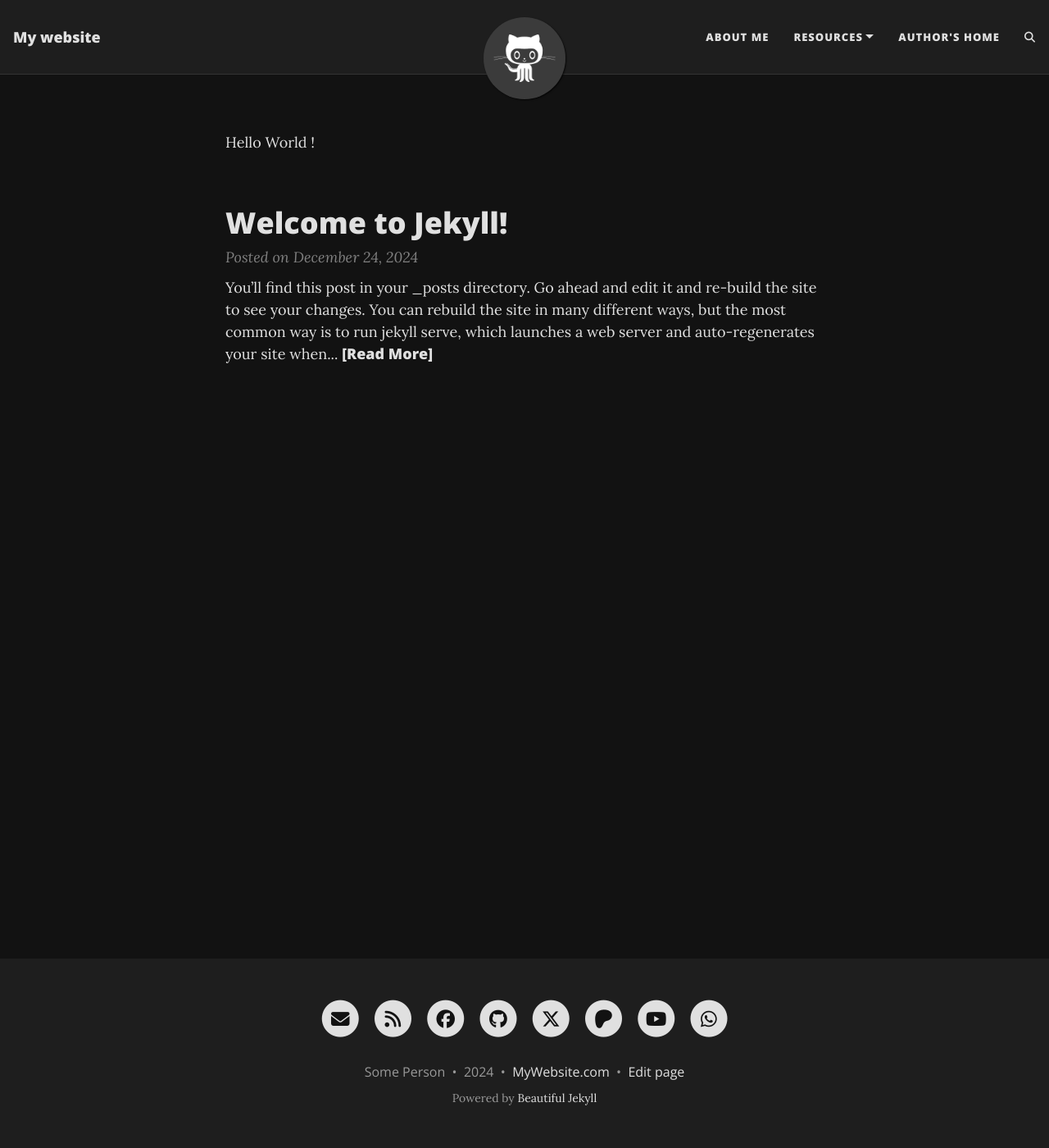
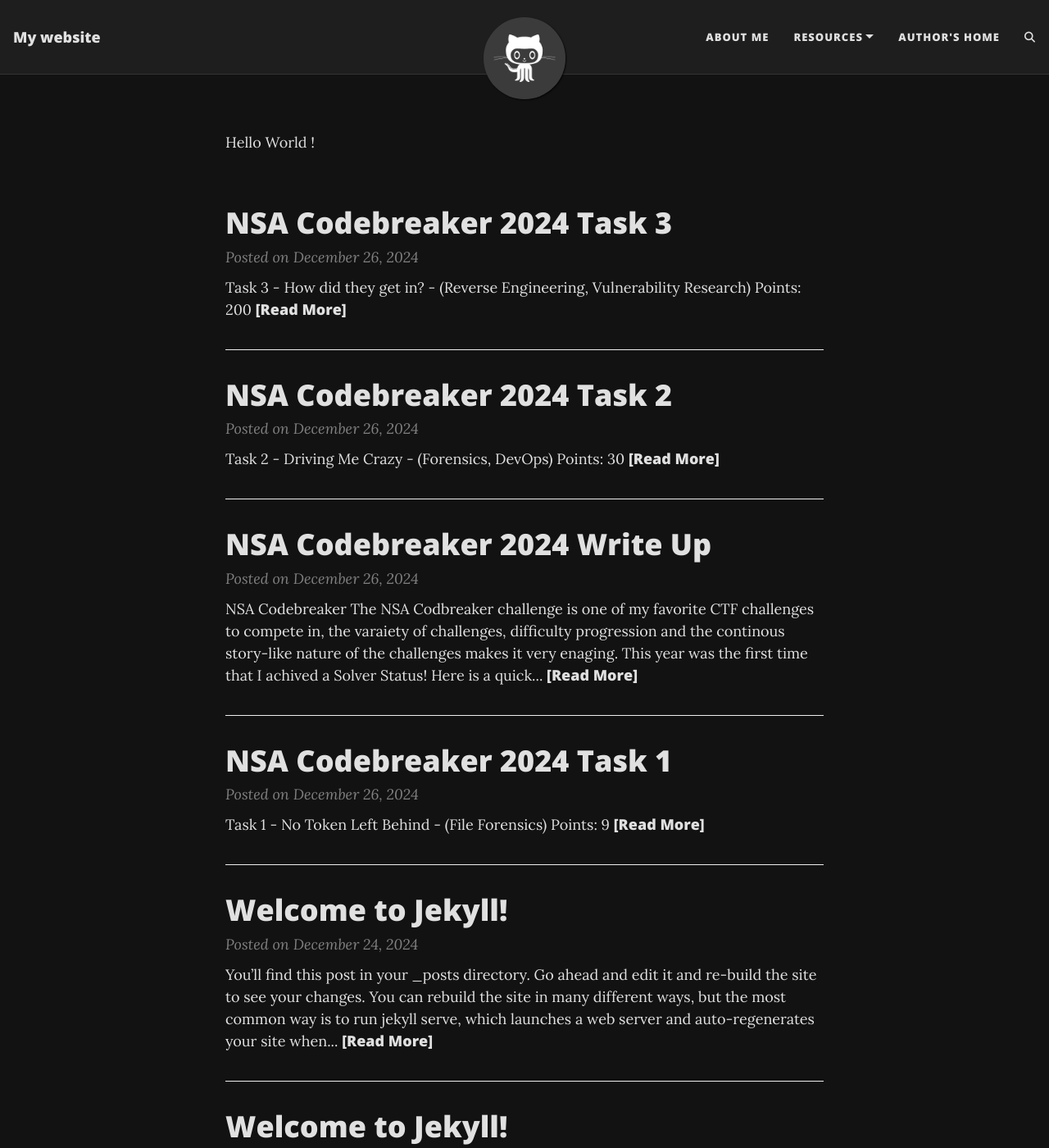
Before and after one commit to EthanFlowers/EthanFlowers.github.io, a Jekyll site: the page built from index.markdown, in a window 1280 px wide and 1400 px high. Shown: the whole window at 82% size. Built offline with Jekyll 4.4.1, drawn with Linux system fonts in a browser that asks for light colours; the list of posts is cut into pages by our own code; comment, search, counter and statistics services are not loaded; part of the change alters nothing that is shown; some of the changed text lies outside the part shown.

Commit message:
added t3

````diff
--- a/_config.yml
+++ b/_config.yml
@@ -144,7 +144,7 @@ navbar-border-col: "#333333"
 footer-col: "#1E1E1E"
 footer-text-col: "#999999"
 footer-link-col: "#E0E0E0"
-footer-hover-col: "#66B3FF"
+footer-hover-col: "#66B3FFf"
 
 # Alternatively, the navbar, footer, and page background can be set to an image
 # instead of colour
--- /dev/null
+++ b/_posts/2024-02-02-aaa.md
@@ -0,0 +1,37 @@
+---
+layout: post
+title:  "Welcome to Jekyll!"
+date:   2024-02-02 20:41:04 -0500
+categories: jekyll update
+---
+You’ll find this post in your `_posts` directory. Go ahead and edit it and re-build the site to see your changes. You can rebuild the site in many different ways, but the most common way is to run `jekyll serve`, which launches a web server and auto-regenerates your site when a file is updated.
+
+Jekyll requires blog post files to be named according to the following format:
+
+`YEAR-MONTH-DAY-title.MARKUP`
+
+Where `YEAR` is a four-digit number, `MONTH` and `DAY` are both two-digit numbers, and `MARKUP` is the file extension representing the format used in the file. After that, include the necessary front matter. Take a look at the source for this post to get an idea about how it works.
+
+Jekyll also offers powerful support for code snippets:
+
+{% highlight ruby %}
+def print_hi(name)
+  puts "Hi, #{name}"
+end
+print_hi('Tom')
+#=> prints 'Hi, Tom' to STDOUT.
+{% endhighlight %}
+
+```ruby
+def print_hi(name)
+  puts "Hi, #{name}"
+end
+print_hi('Tom')
+#=> prints 'Hi, Tom' to STDOUT.
+```
+
+Check out the [Jekyll docs][jekyll-docs] for more info on how to get the most out of Jekyll. File all bugs/feature requests at [Jekyll’s GitHub repo][jekyll-gh]. If you have questions, you can ask them on [Jekyll Talk][jekyll-talk].
+
+[jekyll-docs]: https://jekyllrb.com/docs/home
+[jekyll-gh]:   https://github.com/jekyll/jekyll
+[jekyll-talk]: https://talk.jekyllrb.com/
--- /dev/null
+++ b/_posts/2024-12-26-nsa-codebreaker24-task1.markdown
@@ -0,0 +1,46 @@
+---
+layout: post
+title:  "NSA Codebreaker 2024 Task 1"
+date:   2024-12-26 08:41:04 -0500
+categories: ctf nsacodebreaker writeup
+---
+
+# Task 1 - No Token Left Behind - (File Forensics)
+## Points: 9
+
+#### Description:
+> Aaliyah is showing you how Intelligence Analysts work. She pulls up a piece of intelligence she thought was interesting. It shows that APTs are interested in acquiring hardware tokens used for accessing DIB networks. Those are generally controlled items, how could the APT get a hold of one of those?
+> DoD sometimes sends copies of procurement records for controlled items to the NSA for analysis. Aaliyah pulls up the records but realizes it’s in a file format she’s not familiar with. Can you help her look for anything suspicious?
+> If DIB companies are being actively targeted by an adversary the NSA needs to know about it so they can help mitigate the threat.
+> Help Aaliyah determine the outlying activity in the dataset given
+
+#### Downloads:
+
+    DoD procurement records (shipping.db)
+
+#### Prompt:
+
+    Provide the order id associated with the order most likely to be fraudulent.
+
+### File Analysis
+Taking a look of the file type,
+```
+bash> file shipping.db
+shipping.db: Zip data (MIME type "application/vnd.oasis.O"?)
+```
+based on this output I tried to unzip the file.
+
+![alt text](/assets/img/nsa_24/task1-1.png)
+
+We got a collection of files that seem to make up a spreadsheet. Opening up the file with LibreOffice Calc we get the option to repair and open the file.
+
+Upon repairing the file we get Doc with a table that has all of the data. Copying this to LibreOffice Calc we can start filtering and viewing the data.
+
+### Data Analysis
+Looking at the data there are many repeated entries that show a pattern for each company. Removing the rows that change between each transaction, then removing all duplicate rows we are left with
+
+![alt text](/assets/img/nsa_24/task1-2.png)
+
+We can see that there is only one outlier, one of the orders for Guardian Armaments! Grabbing the order number that has a different address from all the other ones gives us our flag !
+
+`GUA0213759`
--- /dev/null
+++ b/_posts/2024-12-26-nsa-codebreaker24.markdown
@@ -0,0 +1,26 @@
+---
+layout: post
+title:  "NSA Codebreaker 2024 Write Up"
+date:   2024-12-26 08:41:04 -0500
+categories: ctf nsacodebreaker writeup
+---
+
+# NSA Codebreaker
+The NSA Codbreaker challenge is one of my favorite CTF challenges to compete in, the varaiety of challenges, difficulty progression and the continous story-like nature of the challenges makes it very enaging. This year was the first time that I achived a `Solver Status`! Here is a quick run down of this year's story line and below are links to the writeups of all the challenges.
+
+```
+ Foreign adversaries have long strived to gain an advantage against the might of the United States Armed Forces. While matching the USA on the battlefield is a costly and risky proposition, our adversaries are always looking for ways to balance the playing field. A serious and real threat is the infiltration and sabotage of military operations before the fight even breaks out.
+
+Fortunately, the NSA is always recruiting bright young individuals to help protect our country! In fact, a bunch of your friends graduated last year and have been busy at work in their Developmental Programs.
+
+You have returned to NSA on your final Cooperative Education tour and are visiting your friend Aaliyah who is currently employed full-time in the Intelligence Analysis Development Program. Intelligence Analysts are always scouring through collected Signals Intelligence (SIGINT) for threat indicators. Aaliyah recently attended a briefing that highlighted Nation-State Advanced Persistent Threats (APT) targeting our Defense Industrial Base (DIB) contractors.
+```
+
+
+
+
+
+
+
+
+Thanks for taking a look and feel free to send me a message if you have any questions.
--- /dev/null
+++ b/_posts/2024-12-27-nsa-codebreaker24-task2.markdown
@@ -0,0 +1,86 @@
+---
+layout: post
+title:  "NSA Codebreaker 2024 Task 2"
+date:   2024-12-26 08:41:04 -0500
+categories: ctf nsacodebreaker writeup
+---
+
+# Task 2 - Driving Me Crazy - (Forensics, DevOps)
+## Points: 30
+
+#### Description:
+>Having contacted the NSA liaison at the FBI, you learn that a facility at this address is already on a FBI watchlist for suspected criminal activity.
+>
+>With this tip, the FBI acquires a warrant and raids the location.
+>
+>Inside they find the empty boxes of programmable OTP tokens, but the location appears to be abandoned. We're concerned about what this APT is up to! These hardware tokens are used to secure networks used by Defense Industrial Base companies that produce critical military hardware.
+>
+>The FBI sends the NSA a cache of other equipment found at the site. It is quickly assigned to an NSA forensics team. Your friend Barry enrolled in the Intrusion Analyst Skill Development Program and is touring with that team, so you message him to get the scoop. Barry tells you that a bunch of hard drives came back with the equipment, but most appear to be securely wiped. He managed to find a drive containing what might be some backups that they forgot to destroy, though he doesn't immediately recognize the data. Eager to help, you ask him to send you a zip containing a copy of the supposed backup files so that you can take a look at it.
+>
+>If we could recover files from the drives, it might tell us what the APT is up to. Provide a list of unique SHA256 hashes of all files you were able to find from the backups. Example (2 unique hashes):
+
+#### Downloads:
+
+    disk backups (archive.tar.bz2)
+
+#### Prompt:
+
+    Provide your list of SHA256 hashes
+
+### Initial Analysis
+Unpacking the archive we are presented with a list of files
+![alt text](/assets/img/nsa_24/task2-1.png)
+Viewing their type
+```
+logseq59142676817952: ZFS snapshot (little-endian machine), version 17, type: ZFS, destination GUID: 23 6E 4F 12 45 FFFFFFF4 FFFFFFF6 FFFFFFA7, name: 'uwsypool/tlfs@logseq59142676817952'
+```
+It looks like these are ZFS backup files, `logseq59142676817952` is the initial backup of the file system and all other files ending in `-i` are the incremental backups.
+
+### Restoring ZFS Backup
+In order to get all of the files that were backed up on the system we need to apply the ZFS snapshots in order `initial_backup->1st_incremental->2nd_incremental...`
+
+Create zfs pool
+`zfs create uwsypool/tlfs`
+
+Then add the snapshots
+`sudo zfs receive -F uwsypool/tlfs < logseq59142676817952`
+
+To find the next snapshot the destination GUID should match with source GUID of the next file so,
+
+`logseq59142676817952: destination GUID: 23 6E 4F 12 45 FFFFFFF4 FFFFFFF6 FFFFFFA7`
+matches with
+
+`logseq270862233331189-i: ZFS snapshot (little-endian machine), version 17, type: ZFS, destination GUID: FFFFFFE2 FFFFFFC3 FFFFFFF4 FFFFFF84 FFFFFFBA 3B 78 FFFFFFCC, source GUID: 23 6E 4F 12 45 FFFFFFF4 FFFFFFF6 FFFFFFA7, name: 'uwsypool/tlfs@logseq270862233331189'`
+
+then
+`sudo zfs receive -F uwsypool/tlfs < logseq270862233331189-i`
+
+We continue this until we have recived all the snapshots.
+Once all snapshots are added make the `.zfs` directory visable with
+`sudo zfs set snapdir=visible uwsypool/tlfs`
+Accessing this directory will allow us to view deleted files and add them to our hash list
+
+### Getting our Hashes
+To get all of the hashes I wrote a bash script to recusivly get all sha256 hashes for all files in /uwsypool/tlfs
+
+```
+#!/bin/bash
+
+if [ $# -eq 0 ]; then
+    # Use current directory if no argument provided
+    DIR="."
+else
+    DIR="$1"
+fi
+
+if [ ! -d "$DIR" ]; then
+    echo "Error: Directory '$DIR' does not exist."
+    exit 1
+fi
+
+find "$DIR" -type f -print0 | while IFS= read -r -d '' file; do
+    sha256sum "$file"
+done
+```
+
+Once we get our hashes we can submit them as our flag !
--- /dev/null
+++ b/_posts/2024-12-28-nsa-codebreaker24-task3.markdown
@@ -0,0 +1,203 @@
+---
+layout: post
+title:  "NSA Codebreaker 2024 Task 3"
+date:   2024-12-26 08:41:04 -0500
+categories: ctf nsacodebreaker writeup
+---
+
+# Task 3 - How did they get in? - (Reverse Engineering, Vulnerability Research)
+## Points: 200
+
+#### Description:
+>Great work finding those files! Barry shares the files you extracted with the blue team who share it back to Aaliyah and her team. As a first step, she ran strings across all the files found and noticed a reference to a known DIB, “Guardian Armaments” She begins connecting some dots and wonders if there is a connection between the software and the hardware tokens. But what is it used for and is there a viable threat to Guardian Armaments (GA)?
+>She knows the Malware Reverse Engineers are experts at taking software apart and figuring out what it's doing. Aaliyah reaches out to them and keeps you in the loop. Looking at the email, you realize your friend Ceylan is touring on that team! She is on her first tour of the Computer Network Operations Development Program
+>Barry opens up a group chat with three of you. He wants to see the outcome of the work you two have already contributed to. Ceylan shares her screen with you as she begins to reverse the software. You and Barry grab some coffee and knuckle down to help.
+>Figure out how the APT would use this software to their benefit
+
+#### Downloads:
+
+    Executable from ZFS filesystem (server)
+    Retrieved from the facility, could be important? (shredded.jpg)
+
+#### Prompt:
+
+    Enter a valid JSON that contains the (3 interesting) keys and specific values that would have been logged if you had successfully leveraged the running software. Do ALL your work in lower case.
+
+### Initial Analysis
+- shredded.jpg
+    - An image of a shredded paper with "jasper_0" on it
+- server
+    - Golang binary that interacts with some servers
+
+#### Server Program
+Checking out the `server` binary we can see that it is a Golang binary. Just playing around with the program we can see that it has something to do with GA OTP seed generation, and we can even see the `--help` output for the program.
+![alt text](/assets/img/nsa_24/task3-1.png)
+
+Opening the `server` binary in IDA we can confirm that it is a Golang binary. Looking through the main function we can identify the core aspects of the program:
+	- Argument handling: auth server ip, debug level
+	- Connects to auth server on IP_ARG:50052
+		- GRPC client Ping auth server
+		- Logs `Connected to auth server`
+	- If Auth conn success, registers new GRPC service called SeedgenAuthClient
+		- Logs `Seedgen Server running on port 50051`
+The `server` seems to operate with two main functionalites
+	- Generate OTP seed for attacker
+	- Authenticate using OTP seed with GA authentication server
+
+#### Extracting GRPC Protobufs
+After finding out that the program communicates using gRPC I did some research on the topic and found that `gRPC can use protocol buffers as both its Interface Definition Language (IDL) and as its underlying message interchange format.`. In order the understand the communication between the OTP client and the OTP server and the OTP server and the auth server we need to extract the protobufs from the program to see what data they are exchanging.
+
+Luckily there is a great tool called `protodump` https://github.com/arkadiyt/protodump that allows us to do just that.
+```
+go install github.com/arkadiyt/protodump/cmd/protodump@latest
+./protodump -file server -output server_proto
+```
+This yields us two main `.proto` files
+	- `auth.proto`
+	- `seed_generation.proto`
+
+`auth.proto` deals with communication with the GA authentication server and defines the following service:
+```
+service AuthService {
+   rpc Authenticate (.auth_service.AuthRequest) returns (.auth_service.AuthResponse) {}
+   rpc RegisterOTPSeed (.auth_service.RegisterOTPSeedRequest) returns (.auth_service.RegisterOTPSeedResponse) {}
+   rpc VerifyOTP (.auth_service.VerifyOTPRequest) returns (.auth_service.VerifyOTPResponse) {}
+   rpc RefreshToken (.auth_service.RefreshTokenRequest) returns (.auth_service.RefreshTokenResponse) {}
+   rpc Logout (.auth_service.LogoutRequest) returns (.auth_service.LogoutResponse) {}
+   rpc Ping (.auth_service.PingRequest) returns (.auth_service.PingResponse) {}
+}
+```
+
+`seed_generation.proto` deals with OTP generation for the attackers and defines the following service
+```
+service SeedGenerationService {
+  rpc GetSeed (.seed_generation.GetSeedRequest) returns (.seed_generation.GetSeedResponse) {}
+  rpc Ping (.seed_generation.PingRequest) returns (.seed_generation.PingResponse) {}
+  rpc StressTest (.seed_generation.StressTestRequest) returns (.seed_generation.StressTestResponse) {}
+}
+```
+
+The main focus of our reversing needs to focus on the functions defined in `seed_generation.proto` because these are the functions handled by the `server` program.All functions defined in `auth.proto` are handled by the GA auth server, the `server` program simply calls those functions when trying to authenticte or perform other actions.
+
+
+#### Seed Generation
+Taking a look at the functions for the seed generation
+- GetSeed(username,password)->
+	- Calls SeedgenAuthClient with username and password
+- Ping-> not  implemented
+- StressTest(username,password,count)->
+	- Calls SeedgenAuthClient `count` number of times with specified user and pass
+
+- SeedgenAuthClient(username, password)
+	- (test user) does not check with auth server, returns currentRand
+			- takes username, splits into 4 bytes each, xor 4 bytes at a time with random value, at the end if they match secret user authenticated
+	- (normal user) auth username/pass with auth server, if success, return currentRand
+
+		-  Seed: 8571976444103895581, Count: 11018
+
+To help with understanding the code and what it does I also set up a mock environment for the `server` to run in. There is a mock auth server that implements the `auth.proto` functions and there is the seed client that interacts with the `server` and calls the `seed_generation.proto` functions.
+
+Running the `server` with my setup I get the following output when running the `GetSeed` function.
+![alt text](/assets/img/nsa_24/task3-4.png)
+Looking at the logs of `server` there is some interesting json data outputed.
+`{"time":"2024-12-28T21:27:04.326753666-05:00","level":"INFO","msg":"Registered OTP seed with authentication service","username":"jasper_o","seed":6772816360909418114,"count":1}`
+Knowing that we need three values the ones that standout are "username", "seed" and "count" these must be the 3 json values we need to get for this challenge !
+
+### Attack Planning
+Goal: Find the values for "username", "seed" and "count"  when we authenticate as test user
+
+Investigating how a test user is checked in the `SeedgenAuthClient` function we see
+![alt text](/assets/img/nsa_24/task3-2.png)
+![alt text](/assets/img/nsa_24/task3-3.png)
+1. tmp = currentRand
+2. It loops over the username 4 bytes at a time (Performs special cases for < 3 bytes)
+3. tmp = tmp XOR name_bytes
+4. Check if tmp == 0x8477E86A, if so we authenticate as test user !
+
+This check has a flaw, the "random" number is not truly random, running `server` multiple times generates the same random numbers each time, which means that the random number generator has been seeded with a constant value !
+
+Looking back at the program we can find that in `main_NewSeedgenAuthClient`
+![alt text](/assets/img/nsa_24/task3-5.png)
+The program sets a seed for the random function
+`math_rand_Seed(0x1DC9040E6A462LL);`
+
+
+# Attack
+
+With this knowledge we can now create a program that does the following:
+- Generate random number (with seeded value)
+- Check if it satisfies the test user check
+	- If so, output the random number and the count
+	- If not, increment count, move to next random number
+
+```
+package main
+
+import (
+	"encoding/binary"
+	"fmt"
+	"math/rand"
+)
+
+func Reverse(s string) string {
+	runes := []rune(s)
+	for i, j := 0, len(runes)-1; i < j; i, j = i+1, j-1 {
+		runes[i], runes[j] = runes[j], runes[i]
+	}
+	return string(runes)
+}
+
+func xor4(value []byte, key []byte) []byte {
+	ans := make([]byte, 4)
+	for i := 0; i < 4; i++ {
+		ans[i] = value[i] ^ key[i]
+	}
+	return ans
+}
+
+// Helper function to XOR every 4 bytes of the string with the provided key
+func xorBytesWithKey(data string, key uint32) []byte {
+	// Convert number to a byte slice (big-endian)
+	numBytes := make([]byte, 4)
+	binary.BigEndian.PutUint32(numBytes, key)
+	xorResult := make([]byte, 4)
+	for i := 0; i < len(data); i += 4 {
+
+		strBytes := []byte(Reverse(data[i : i+4]))
+		xorResult = xor4(strBytes, numBytes)
+	}
+
+	return xorResult
+}
+
+func main() {
+	rand.Seed(0x1DC9040E6A462)
+
+	count := 10000000000000000
+	prevRand := rand.Int63()
+	for i := 1; i < count; i++ {
+		// Generate a random 63-bit number
+		randomValue := rand.Int63()
+
+		lower4Bytes := uint32(prevRand & 0xFFFFFFFF)
+
+		data := "jasper_09409"
+		xorResult := xorBytesWithKey(data, lower4Bytes)
+
+		a := binary.BigEndian.Uint32(xorResult)
+		if a == 0x8477E86A {
+			fmt.Printf("Answer found !!\n\n")
+			fmt.Printf("Count: %d\n", i)
+			fmt.Printf("Seed Value: %d\n", randomValue)
+			fmt.Printf("Lower 4 Bytes: 0x%X\n", lower4Bytes)
+			fmt.Printf("XOR Result: 0x%X\n\n", xorResult)
+			fmt.Printf("Prev seed %d, 0x%X", prevRand)
+			break
+		}
+		prevRand = randomValue
+	}
+}
+```
+Ok, so we can generate numbers with our seed and check the test user, but what username do we use ? I originally was using the username from the `shredded.jpg` jasper_0, but when I ran the script and found a value it did not work ! After double and tripple checking my script and a Get Help request, I finally found what I was missing, thre rest of the username. Looking back at the first challenge we can see the full user name is `jasper_09409`, using this in the script gave us our flag !
+
+`{"username":"jasper_09409","seed":3755401030868833159,"count":7400755426}`
````
Also changed, not shown: assets/img/nsa_24/task1-1.png (added), assets/img/nsa_24/task1-2.png (added), assets/img/nsa_24/task2-1.png (added), assets/img/nsa_24/task3-1.png (added), assets/img/nsa_24/task3-2.png (added), assets/img/nsa_24/task3-3.png (added), assets/img/nsa_24/task3-4.png (added), assets/img/nsa_24/task3-5.png (added).
